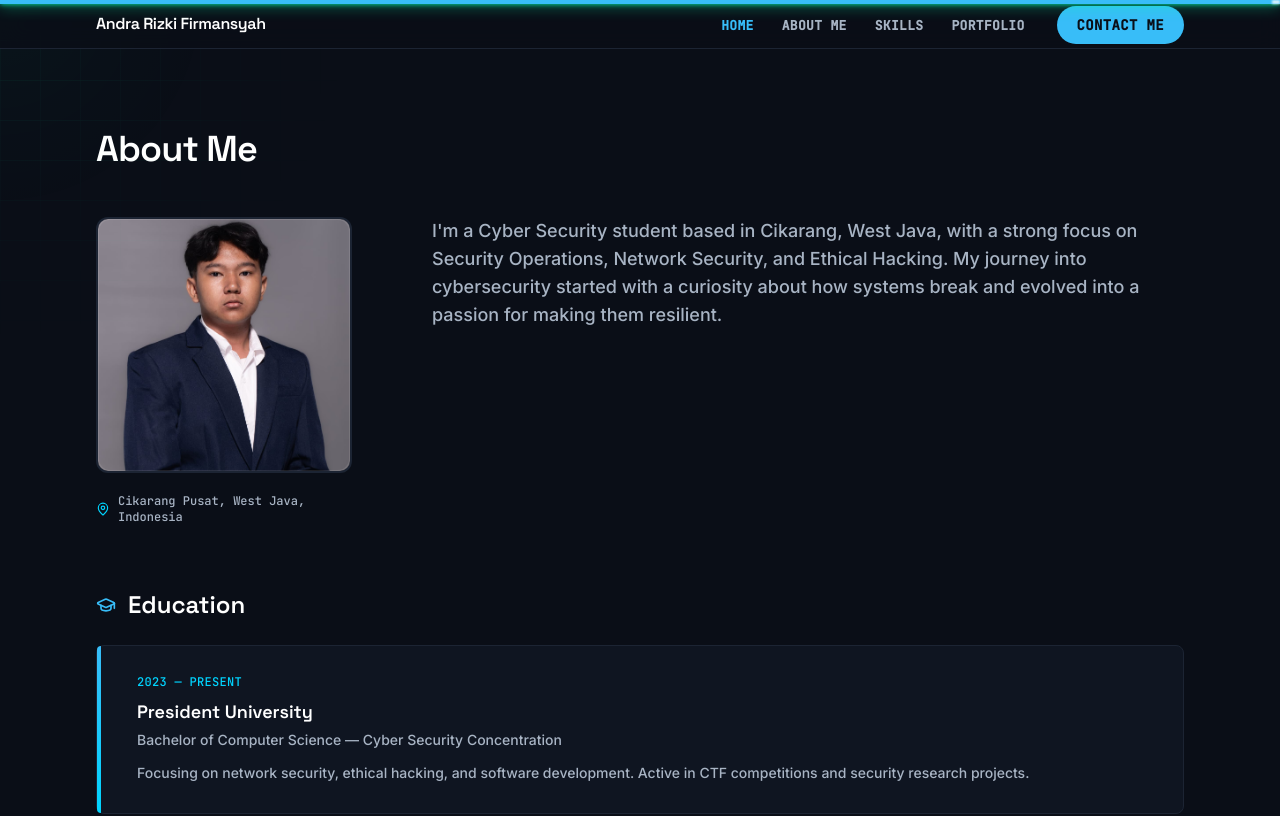
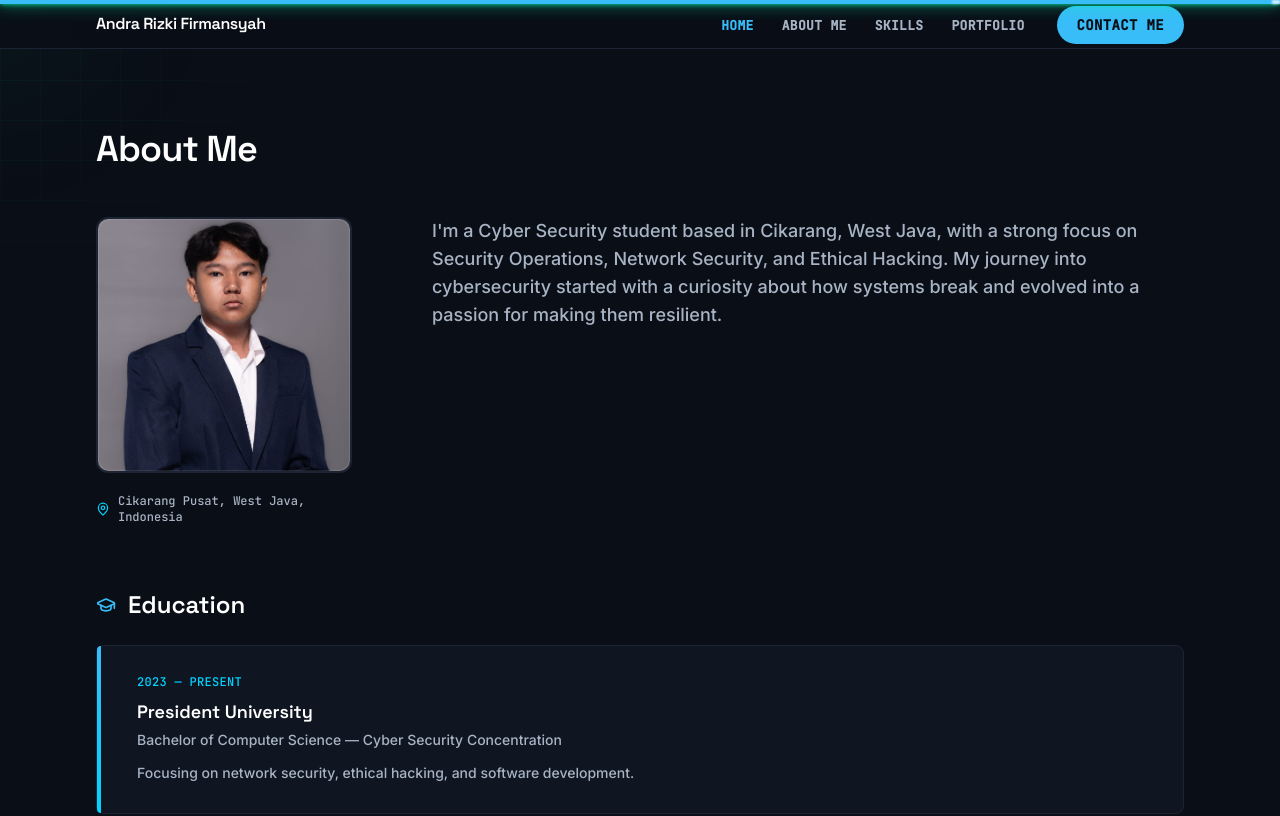
Before and after one commit to ndragood/portofolio, a Next.js app: page /about in a window 1280 px wide. Shown: the top 816 px of the page. Built offline with nearby package versions, Linux system fonts and the light colour scheme.

Commit message:
perbaikan warna

```diff
--- a/src/data/about.ts
+++ b/src/data/about.ts
@@ -30,7 +30,7 @@ export const aboutData = {
       degree: "Bachelor of Computer Science — Cyber Security Concentration",
       period: "2023 — Present",
       description:
-        "Focusing on network security, ethical hacking, and software development. Active in CTF competitions and security research projects.",
+        "Focusing on network security, ethical hacking, and software development.",
     },
   ] as Education[],
 
```
